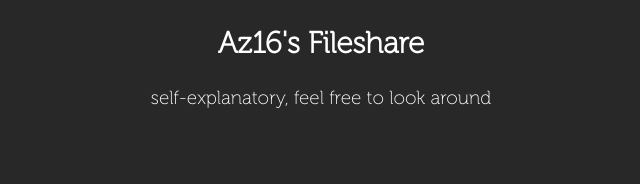
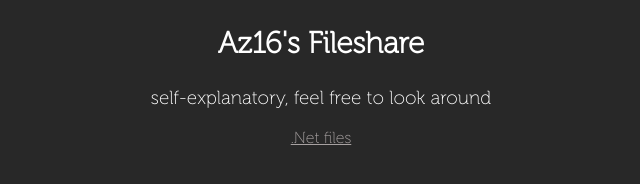
Before and after one commit to az16uk/fileshare.az16.uk, a plain HTML site: page index.html in a window 1280 px wide. Shown: the full height of the page, 319-959 px from the left. Drawn offline with Linux system fonts and the light colour scheme.

Commit message:
ok fixed the syntax

```diff
--- a/index.html
+++ b/index.html
@@ -11,7 +11,7 @@
         <h2>Az16's Fileshare</h2>
         <p>self-explanatory, feel free to look around</p>
         <ul>
-            <li><a href="/dotnet/".Net files></a></li>
+            <li><a href="/dotnet/">.Net files</a></li>
         </ul>
         </div>
     </body>
```
